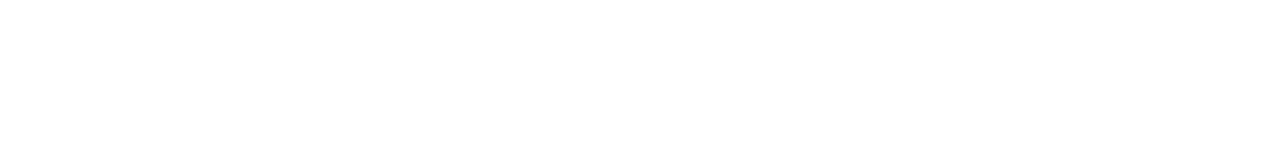
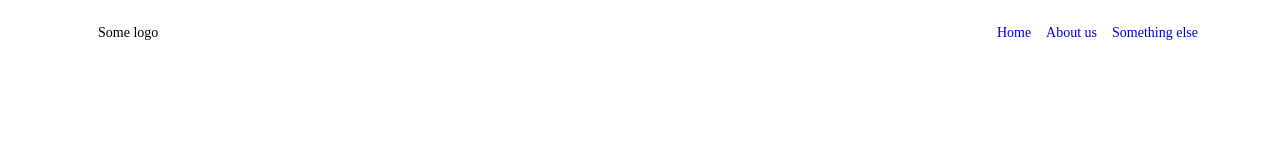
Before and after one commit to WafflyaGit/freelance, a website: page src/about.html in a window 1280 px wide. Drawn offline with nearby package versions, Linux system fonts and the light colour scheme; files that its build step writes are made by us from their sources.

Commit message:
feat: main.scss file, adaptive config in style.scss file

```diff
--- a/gulp/version.json
+++ b/gulp/version.json
@@ -1,3 +1,3 @@
 {
-    "main": "20220125150948"
+    "main": "20220128204044"
 }
--- a/src/html/_header.html
+++ b/src/html/_header.html
@@ -1 +1,12 @@
-<header></header>
+<header class="header__container header">
+    <div class="header__logo">
+        Some logo
+    </div>
+    <nav class="header__menu menu">
+        <ul class="menu_list">
+            <li class="menu_item"><a href="#" class="menu_link">Home</a></li>
+            <li class="menu_item"><a href="#" class="menu_link">About us</a></li>
+            <li class="menu_item"><a href="#" class="menu_link">Something else</a></li>
+        </ul>
+    </nav>
+</header>
--- a/src/scss/_header.scss
+++ b/src/scss/_header.scss
@@ -0,0 +1,12 @@
+$headerHeight: 50px;
+
+.header {
+    height: $headerHeight;
+    display: flex;
+    align-items: center;
+    justify-content: space-between;
+}
+.menu_list {
+    display: flex;
+    gap: 15px;
+}
--- a/src/scss/null.scss
+++ b/src/scss/null.scss
@@ -1,42 +1,36 @@
-html, body, div, span, applet, object, iframe,
-h1, h2, h3, h4, h5, h6, p, blockquote, pre,
-a, abbr, acronym, address, big, cite, code,
-del, dfn, em, img, ins, kbd, q, s, samp,
-small, strike, strong, sub, sup, tt, var,
-b, u, i, center,
-dl, dt, dd, ol, ul, li,
-fieldset, form, label, legend,
-table, caption, tbody, tfoot, thead, tr, th, td,
-article, aside, canvas, details, embed,
-figure, figcaption, footer, header, hgroup,
-menu, nav, output, ruby, section, summary,
-time, mark, audio, video {
-	margin: 0;
-	padding: 0;
-	border: 0;
-	font-size: 100%;
-	font: inherit;
-	vertical-align: baseline;
+*{
+    padding: 0;
 }
-article, aside, details, figcaption, figure,
-footer, header, hgroup, menu, nav, section {
-	display: block;
+*,*::before,*::after{
+    -moz-box-sizing: border-box;
+    -webkit-box-sizing: border-box;
+    box-sizing: border-box;
 }
-body {
-	line-height: 1;
+:focus, :active{
+    outline: none;
 }
-ol, ul {
-	list-style: none;
+a:focus, a:active{
+    outline: none;
 }
-blockquote, q {
-	quotes: none;
+nav,footer,header,aside{display:block}
+
+html,body{
+    height: 100%;
+    width: 100%;
+    font-size: 100%;
+    line-height: 1;
+    font-size: 14px;
+    -ms-text-size-adjust: 100%;
+    -moz-text-size-adjust: 100%;
+    -webkit-text-size-adjust: 100%;
 }
-blockquote:before, blockquote:after,
-q:before, q:after {
-	content: '';
-	content: none;
-}
-table {
-	border-collapse: collapse;
-	border-spacing: 0;
-}
+
+input,button,textarea{font-family: inherit;}
+
+input::-ms-clear{display: none;}
+button{cursor: pointer;}
+button::-moz-focus-inner{padding: 0;border:0;}
+a,a:visited{text-decoration: none;}
+a:hover{text-decoration: none;}
+ul li{list-style: none;}
+img{vertical-align: top;}
--- a/src/scss/style.scss
+++ b/src/scss/style.scss
@@ -1,3 +1,40 @@
+// Variables
+$containerMaxWidth: 1100px;
+$containerPadding: 30px;
+$fontSize: rem(14);
+
+// Breakpoints
+@use 'sass:math';
+$md1: math.div($containerMaxWidth + $containerPadding, 16) + em;
+$md2: math.div(991.98, 16) + em;
+$md3: math.div(767.98, 16) + em;
+$md4: math.div(479.98, 16) + em;
+
+// Colors
+$mainColor: #fff;
+
+
 @import "null.scss";
+body {
+    background-color: $mainColor;
+}
+
+// Container
+[class*='__container'] {
+    max-width: $containerMaxWidth;
+    margin: 0 auto;
+    @media (max-width: $md1) {
+        max-width: 970px;
+    }
+    @media (max-width: $md2) {
+        max-width: 750px;
+    }
+    @media (max-width: $md3) {
+        max-width: none;
+        padding: 0 15px;
+    }
+}
+
 @import "_header.scss";
+@import "main.scss";
 @import "_footer.scss";
```
Also changed, not shown: src/scss/main.scss (added).
